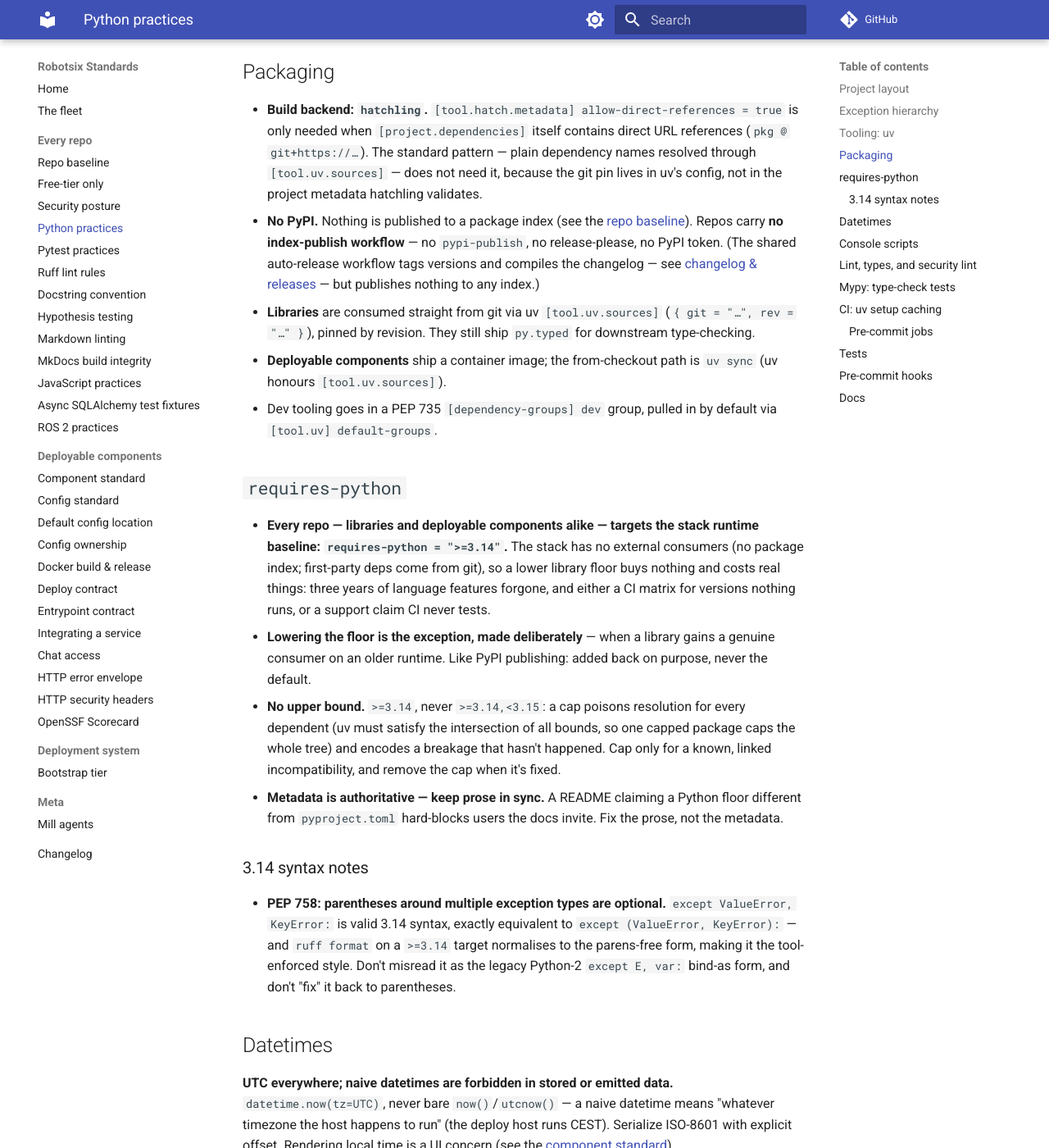
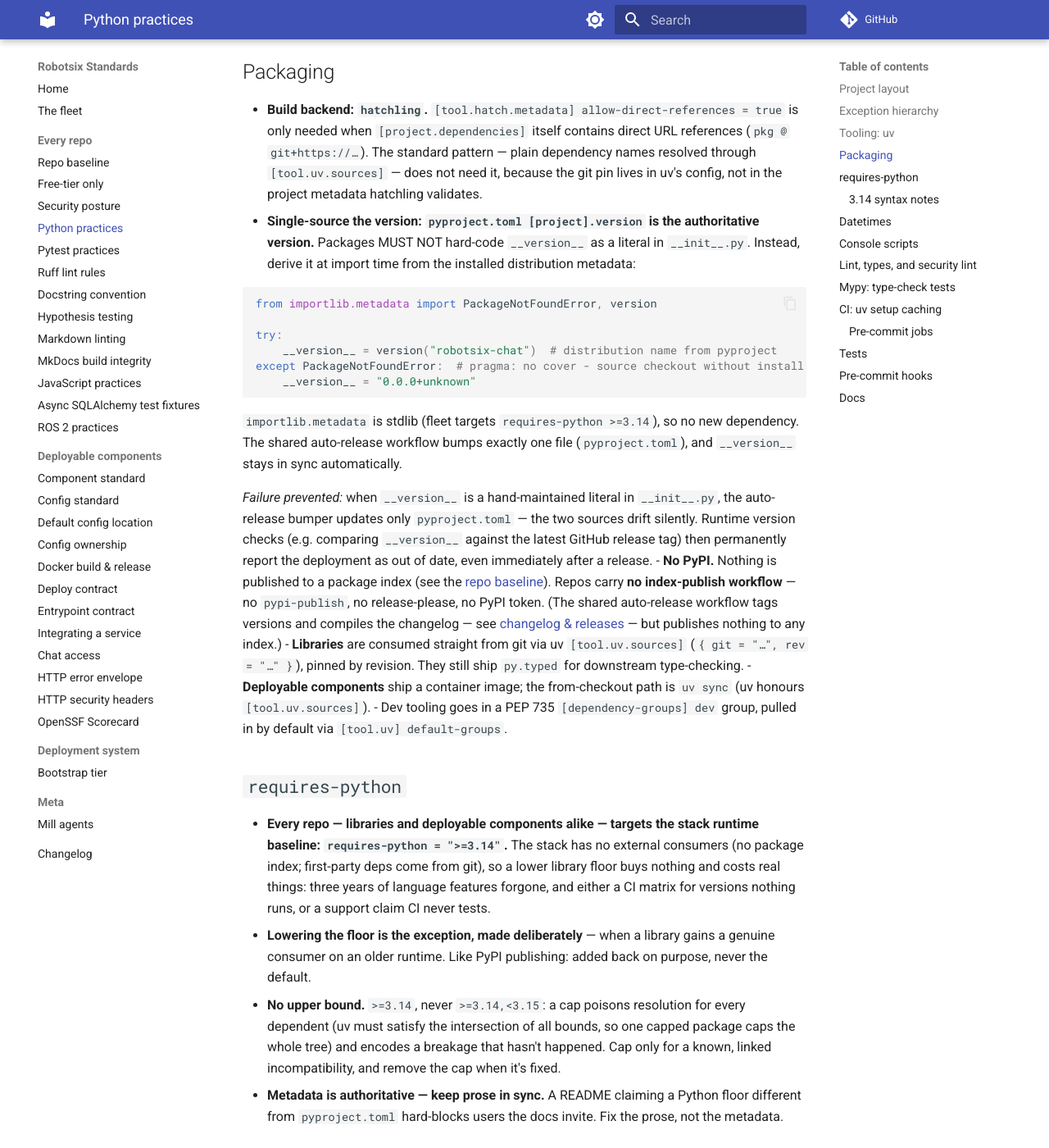
Before and after one commit to damien-robotsix/robotsix-standards, an MkDocs documentation site: the page built from docs/python.md, in a window 1280 px wide and 1400 px high, scrolled down 1818 px. Shown: the whole window at 82% size. Built offline with MkDocs 1.6.1 and Material for MkDocs 9.7.7, drawn with Linux system fonts in a browser that asks for light colours; comment, search, counter and statistics services are not loaded.

Commit message:
mill: Standardize: derive package __version__ from importlib.metadata (single version source, no hard-coded constant) (20260724T185848Z-standardize-derive-package-version-from-672d) (#124)
Co-authored-by: robotsix-mill <mill@robotsix.local>

````diff
--- a/docs/python.md
+++ b/docs/python.md
@@ -87,6 +87,29 @@ declare it in every Python repo (the baseline-check gate verifies this).
   pattern — plain dependency names resolved through `[tool.uv.sources]` — does
   not need it, because the git pin lives in uv's config, not in the project
   metadata hatchling validates.
+- **Single-source the version: `pyproject.toml [project].version` is the
+  authoritative version.** Packages MUST NOT hard-code `__version__` as a
+  literal in `__init__.py`.  Instead, derive it at import time from the
+  installed distribution metadata:
+
+  ```python
+  from importlib.metadata import PackageNotFoundError, version
+
+  try:
+      __version__ = version("robotsix-chat")  # distribution name from pyproject
+  except PackageNotFoundError:  # pragma: no cover - source checkout without install
+      __version__ = "0.0.0+unknown"
+  ```
+
+  `importlib.metadata` is stdlib (fleet targets `requires-python >=3.14`), so
+  no new dependency.  The shared auto-release workflow bumps exactly one file
+  (`pyproject.toml`), and `__version__` stays in sync automatically.
+
+  *Failure prevented:* when `__version__` is a hand-maintained literal in
+  `__init__.py`, the auto-release bumper updates only `pyproject.toml` —
+  the two sources drift silently.  Runtime version checks (e.g. comparing
+  `__version__` against the latest GitHub release tag) then permanently
+  report the deployment as out of date, even immediately after a release.
 - **No PyPI.** Nothing is published to a package index (see the
   [repo baseline](repo-baseline.md#no-package-index-consume-libraries-from-git)).
   Repos carry **no index-publish workflow** — no `pypi-publish`, no
````
Also changed, not shown: CHANGELOG.md (+1 -0 lines), changelog.d/20260724T185848Z-standardize-derive-package-version-from-672d.misc.md (added, +1 -0 lines).
